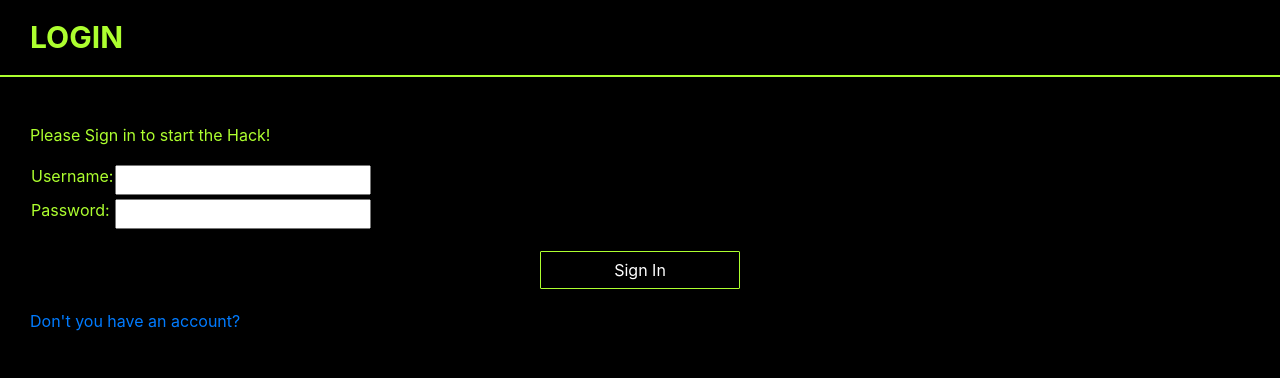
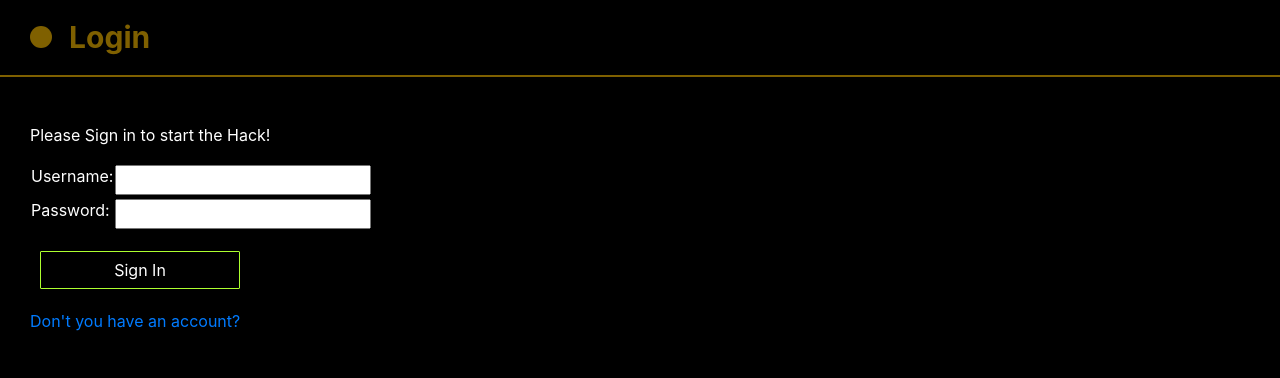
Before and after one commit to Lingsita/mrrobot-scavenger-hunt, a Django app: page / in a window 1280 px wide. Shown: the top 378 px of the page. Run offline with Django 3.2, Linux system fonts and the light colour scheme.

Commit message:
Some styles

```diff
--- a/mrrobot_scavenger_hunt/apps/game/views.py
+++ b/mrrobot_scavenger_hunt/apps/game/views.py
@@ -16,20 +16,22 @@ from mrrobot_scavenger_hunt.apps.game.models import Game, GameStep, Path, Log
 
 @csrf_exempt
 def index(request):
-    context = {}
+    context = {
+        'mode': 'attack'
+    }
     if request.method == 'POST':
         username = request.POST.get('username')
         password = request.POST.get('password')
         user = authenticate(request, username=username, password=password)
         if user is not None:
             login(request, user)
-            context = {
+            context.update({
                 'game_in_progress': False
-            }
+            })
         else:
-            context = {
+            context.update({
                 'message': 'Invalid Credentials. Please try again',
-            }
+            })
 
     template = loader.get_template('index.html')
     return HttpResponse(template.render(context, request))
@@ -93,7 +95,9 @@ def start_game(request):
 
     return HttpResponse(template.render({'message': message,
                                          'already_started': already_started,
-                                         'page_title': 'Start Game'},
+                                         'page_title': 'Start Game',
+                                         'mode': 'attack'
+                                         },
                                          request))
 
 @login_required
@@ -107,8 +111,8 @@ def game(request):
                 game_step.is_puzzle_solved = True
                 game_step.save()
         context = {'game': game,
-                   'message': 'Hurry Up!',
-                   'page_title': game.mode.upper(),
+                   'page_title': game.mode.upper() if not game.on_mission else 'mission',
+                   'mode': game.mode.lower() if not game.on_mission else 'mission'
                  }
     except Game.DoesNotExist:
         return redirect('index')
--- a/templates/base.html
+++ b/templates/base.html
@@ -6,23 +6,53 @@
     <link rel="stylesheet" href="https://cdn.jsdelivr.net/npm/bootstrap@4.5.3/dist/css/bootstrap.min.css" integrity="sha384-TX8t27EcRE3e/ihU7zmQxVncDAy5uIKz4rEkgIXeMed4M0jlfIDPvg6uqKI2xXr2" crossorigin="anonymous">
 </head>
 <style media="screen">
-  .btn-success, .btn-primary{
+  .btn-success, .btn-primary, .btn-warning, .btn-danger{
     background-color: black !important;
     min-width: 200px;
     border-radius: 1px;
     margin: 20px 10px;
   }
+
+  .mode-mission{
+    color: #d39e00;
+    border-color: #d39e00;
+  }
+  .mode-cypher{
+    color: #A61C00;
+    border-color: #A61C00;
+  }
+  .mode-attack{
+    color: #7F6000;
+    border-color: #7F6000;
+  }
   .navbar{
     background-color:black;
     font-weight: bold;
     font-size: 24px;
-    border-bottom: 2px solid greenyellow;
+    border-bottom: 2px solid;
     padding: 10px 30px;
   }
+  .dot {
+    height: 22px;
+    width: 22px;
+    border-radius: 50%;
+    display: inline-block;
+    margin-right: 10px
+  }
+  .mode-mission .dot{
+    background-color: #d39e00;
+  }
+  .mode-cypher .dot{
+    background-color: #A61C00;
+  }
+  .mode-attack .dot{
+    background-color: #7F6000;
+  }
+
 </style>
-<body style="background-color: black; color: greenyellow;">
-  <nav class="navbar navbar-expand-lg">
-  <a class="navbar-brand"  style="text-transform: uppercase; color: inherit; font-size: 30px" href="#">{% block title %} {{page_title}} {% endblock %}</a>
+<body class="" style="background-color: black; color: white;">
+  <nav class="navbar navbar-expand-lg mode-{{mode}}">
+  <a class="navbar-brand"  style="text-transform: capitalize; color: inherit; font-size: 30px" href="#"><span class="dot"></span> {% block title %} {{page_title}} Mode {% endblock %}</a>
   <div style="margin-right:0">
     {{user.username}}
   </div>
--- a/templates/index.html
+++ b/templates/index.html
@@ -1,4 +1,6 @@
 {% extends "base.html" %}
+{% load static %}
+
 {% block title %}
   {% if user.is_authenticated %}
     {% if user.is_staff %}
@@ -30,8 +32,13 @@
           <p><a class="btn btn-primary" href="{% url 'admin:index' %}">Go to admin page</a></p></p>
         </div>
       {%else%}
-        <p>Please wait for CEO instructions
-        <p><a href="{% url 'game' %}">Continue to Game</a></p></p>
+        <div class="col-xs-12 text-center">
+          <p>Please wait for CEO instructions</p>
+          <br>
+          <img src="https://i.pinimg.com/originals/e8/d5/a3/e8d5a3b3a383211eb74d02a26115defa.gif" %}">
+          <br>
+          <a class="btn btn-success" href="{% url 'game' %}">Continue to Game</a>
+        </div>
       {% endif %}
     {% else %}
         <p>Please Sign in to start the Hack!</p>
@@ -47,9 +54,9 @@
                     <td><input id="password" type="password" name="password" value="{{ password }}"></td>
                 </tr>
             </table>
-            <div class="col-xs-12 text-center">
-              <input class="btn btn-success" style="background-color: none; border-color: greenyellow" type="submit" value="Sign In" />
-            </div>
+
+            <input class="btn btn-success" style="background-color: none; border-color: greenyellow" type="submit" value="Sign In" />
+
         </form>
         <p><a href="{% url 'signup' %}">Don't you have an account?</a></p></p>
     {% endif %}
--- a/templates/mission.html
+++ b/templates/mission.html
@@ -1,10 +1,10 @@
 {% extends "base.html" %}
 
 {% block content %}
-  <h2>Mission</h2>
+  <h2>Indicación</h2>
   <p>Descripcion: Dirigete a la estacion camping para completar la mission,
     no olvides las pistas que obtuviste en las estaciones</p>
   <br>
   <br>
-  <p><a href="{% url 'game' %}">back to game</a></p>
+  <a class="btn btn-warning mode-mission" href="{% url 'game' %}">Back to game</a>
 {% endblock %}
--- a/templates/puzzle.html
+++ b/templates/puzzle.html
@@ -16,7 +16,7 @@
           </tr>
       </table>
       <div class="col-xs-12 text-center">
-        <input class="btn btn-success" type="submit" value="Check" />
+        <input class="btn btn-danger mode-cypher" type="submit" value="Check" />
       </div>
   </form>
   <p><a href="{% url 'index' %}">back to index?</a></p>
--- a/templates/signup.html
+++ b/templates/signup.html
@@ -23,7 +23,7 @@
                     <td><input id="password" type="password" name="password" value="{{ password }}"></td>
                 </tr>
             </table>
-            <input type="submit" value="signup" />
+            <input class="btn btn-success" type="submit" value="signup" />
         </form>
     {% endif %}
 {% endblock %}
```
